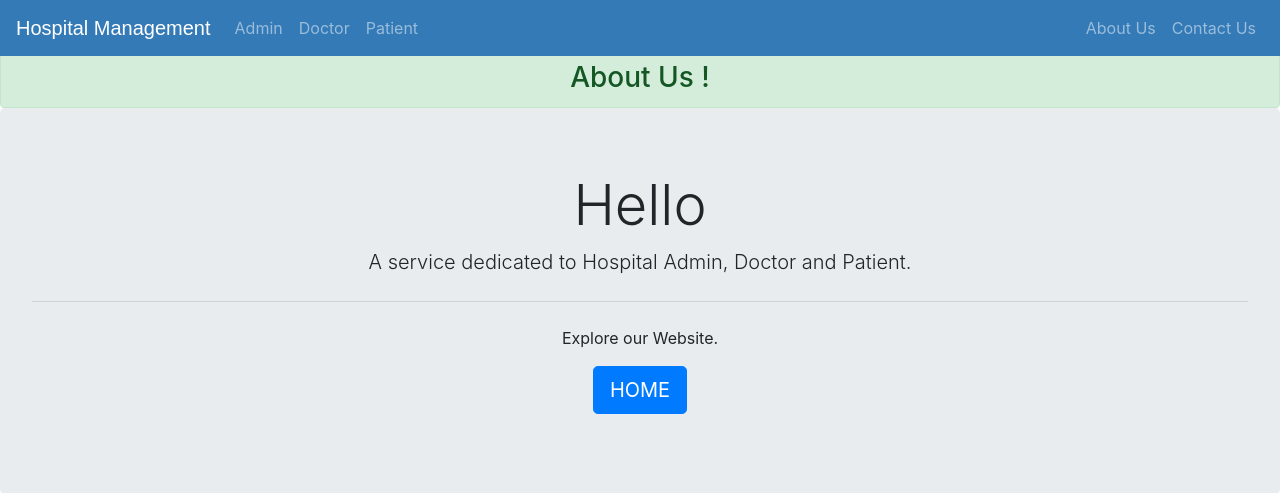
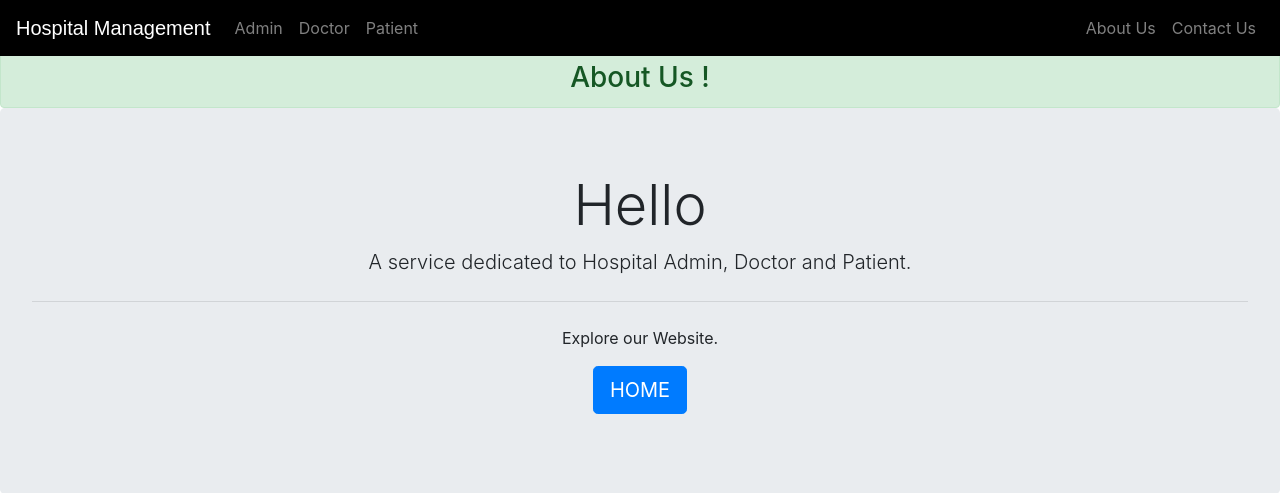
Before and after one commit to chaibourajli/hospital_management, a Django app: page /aboutus in a window 1280 px wide. Shown: the top 493 px of the page. Run offline with Django 3.2, Linux system fonts and the light colour scheme; some libraries are stand-ins or nearby versions.

Commit message:
modify img

```diff
--- a/templates/hospital/navbar.html
+++ b/templates/hospital/navbar.html
@@ -29,7 +29,7 @@
 
 
   <div class="bs-example">
-    <nav class="navbar navbar-expand-md navbar-dark fixed-top" style="background:#337AB7;">
+    <nav class="navbar navbar-expand-md navbar-dark fixed-top" style="background:#000000;">
       <a href="/" class="navbar-brand">Hospital Management</a>
       <button type="button" class="navbar-toggler" data-toggle="collapse" data-target="#navbarCollapse">
         <span class="navbar-toggler-icon"></span>
```
Also changed, not shown: static/images/bg.jpg.
